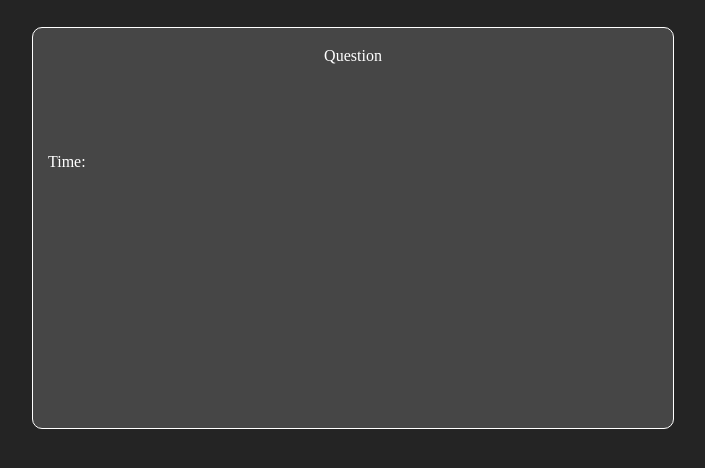
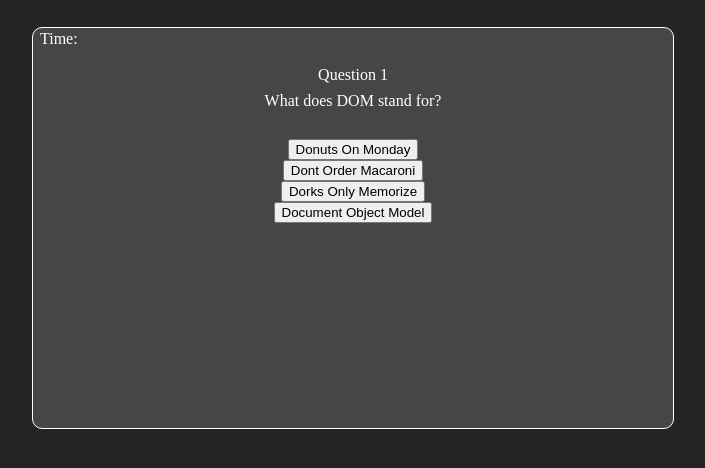
Before and after one commit to jtcravey1991/hw-03-WebAPIs, a plain HTML site: page index.html in a window 1280 px wide. Both pictures are taken after a click on the button "Start!". Shown: the part 66-534 px from the top of the page, without its empty margins (287-992 px from the left). Drawn offline with Linux system fonts and the light colour scheme.

Commit message:
added function displayQuestion to generate a question

```diff
--- a/Assets/script.js
+++ b/Assets/script.js
@@ -6,8 +6,66 @@ var currentQuestion = document.getElementById("currentQuestion");
 var answerDisplayList = document.getElementById("answerDisplayList");
 var timeLeftSpan = document.getElementById("timeLeftSpan");
 
+var questionObjects = [
+    {
+        question: "What does DOM stand for?",
+        possibleAnswers: ["Donuts On Monday", "Dont Order Macaroni", "Dorks Only Memorize", "Document Object Model"],
+        correctAnswer:"3"
+    },
+    {
+        question: "What type of function, often called in an event listener, does not need to be named?",
+        possibleAnswers: ["Mystery Function", "Anonymous Function", "Nameless Function", "Listener Function"],
+        correctAnswer:"1"
+    },
+    {
+        question: "What is the document method for changing an elements attributes?",
+        possibleAnswers: ["setAttribute()", "getAttribute()", "pushAttribute()", "attributeSet()"],
+        correctAnswer:"0"
+    },
+    {
+        question: "What is it called when you add an element to the end of another element?",
+        possibleAnswers: ["prepend", "suspend", "append", "add to the bottom"],
+        correctAnswer:"2"
+    },
+    {
+        question: "What is the function to stop an interval?",
+        possibleAnswers: ["stopTime()", "clearInterval()", "clearTimeout()", "stop()"],
+        correctAnswer:"1"
+    },
+    {
+        question: "What is the term for adding an event listener to an element, then using if statements to determine if the function runs based on the event targets id?",
+        possibleAnswers: ["Event Delegation", "Listener Statement", "Event Separation", "Event Ifs"],
+        correctAnswer:"0"
+    },
+    {
+        question: "What function do you call to stop a submit button in a form from refreshing the page?",
+        possibleAnswers: ["stopRefresh()", "cancelSubmit()", "dontDoIt()", "preventDefault()"],
+        correctAnswer:"3"
+    },
+    {
+        question: "What is JSON data?",
+        possibleAnswers: ["A name minus the 'a'", "Jean Shorts On Never", "Javascript Object Notation", "Just Smell Only Noodles"],
+        correctAnswer:"2"
+    }
+]
+
 startButton.addEventListener("click", function () {
     startButton.style.display = "none";
     questionContent.style.display = "block";
     quizContainer.style.display = "block";
+    displayQuestion(0);
 });
+
+function displayQuestion (index) {
+    questionNumberSpan.textContent = parseInt(index) + 1;
+    currentQuestion.textContent = questionObjects[index].question;
+    for (var i = 0; i < questionObjects[index].possibleAnswers.length; i++) {
+        var question = document.createElement("li");
+        var qButton = document.createElement("button");
+        qButton.setAttribute("type", "button");
+        qButton.setAttribute("id", i);
+        qButton.textContent = questionObjects[index].possibleAnswers[i];
+        question.appendChild(qButton);
+        answerDisplayList.appendChild(question);
+    }
+}
--- a/Assets/style.css
+++ b/Assets/style.css
@@ -34,7 +34,6 @@ h3 {
 
 #currentQuestion {
     margin: 0 auto;
-    text-align: left;
     width: 90%;
     height: max-content;
     padding: 10px 0 30px;
@@ -55,7 +54,7 @@ h3 {
 
 #timer {
     text-align: left;
-    margin: 50px 0 0 15px;
+    margin: 3px 7px;
 }
 
 @media only screen and (max-width: 750px), screen and (max-height: 400px) {
--- a/index.html
+++ b/index.html
@@ -17,12 +17,12 @@
     <div class="quizContainer" id="quizContainer">
         <button type="button" id="startButton">Start!</button>
         <div id="questionContent">
+            <div id="timer">Time: <span id="timeLeftSpan"></span></div>
             <h3 id="questionHeader">Question <span id="questionNumberSpan"></span></h3>
             <div id="currentQuestion"></div>
             <div class="answersDisplay">
                 <ul id="answerDisplayList"></ul>
             </div>
-            <div id="timer">Time: <span id="timeLeftSpan"></span></div>
         </div>
     </div>
     <script src="./Assets/script.js"></script>
```
